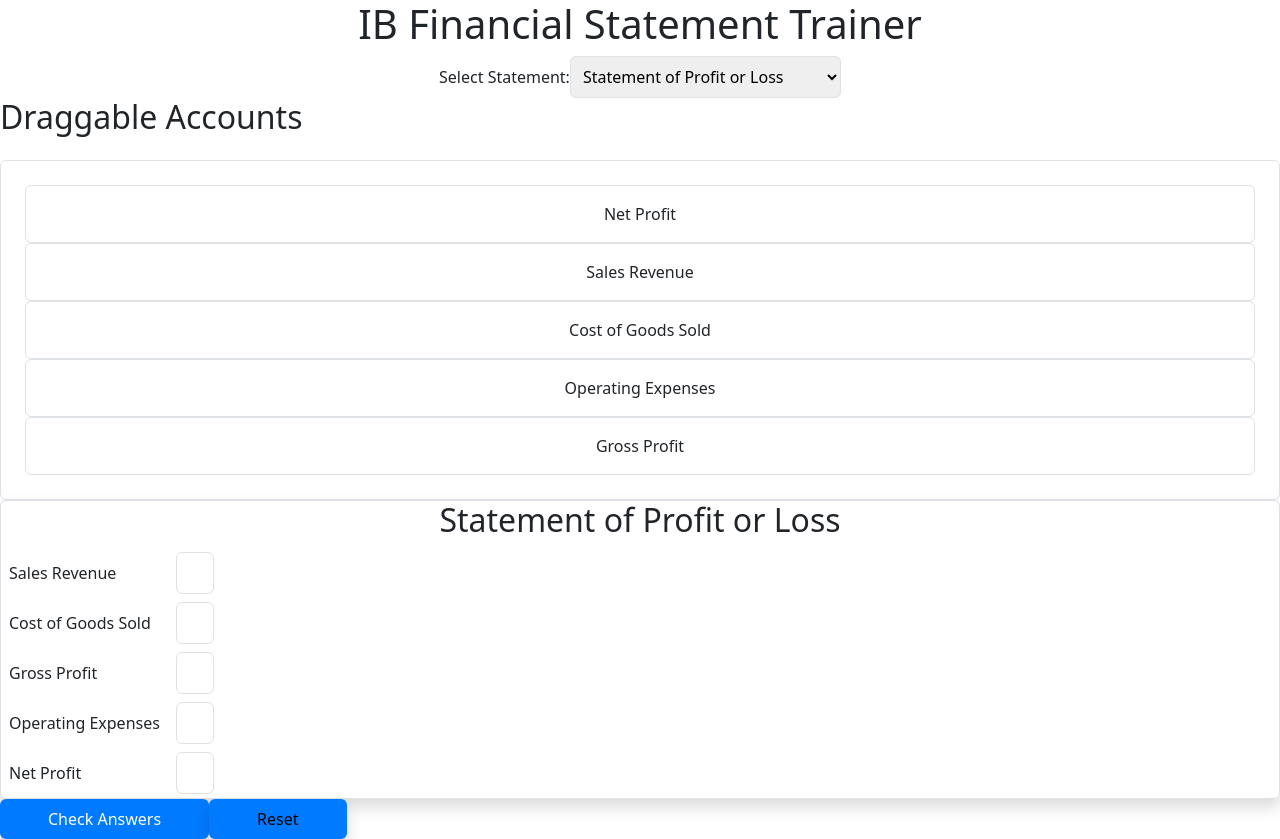
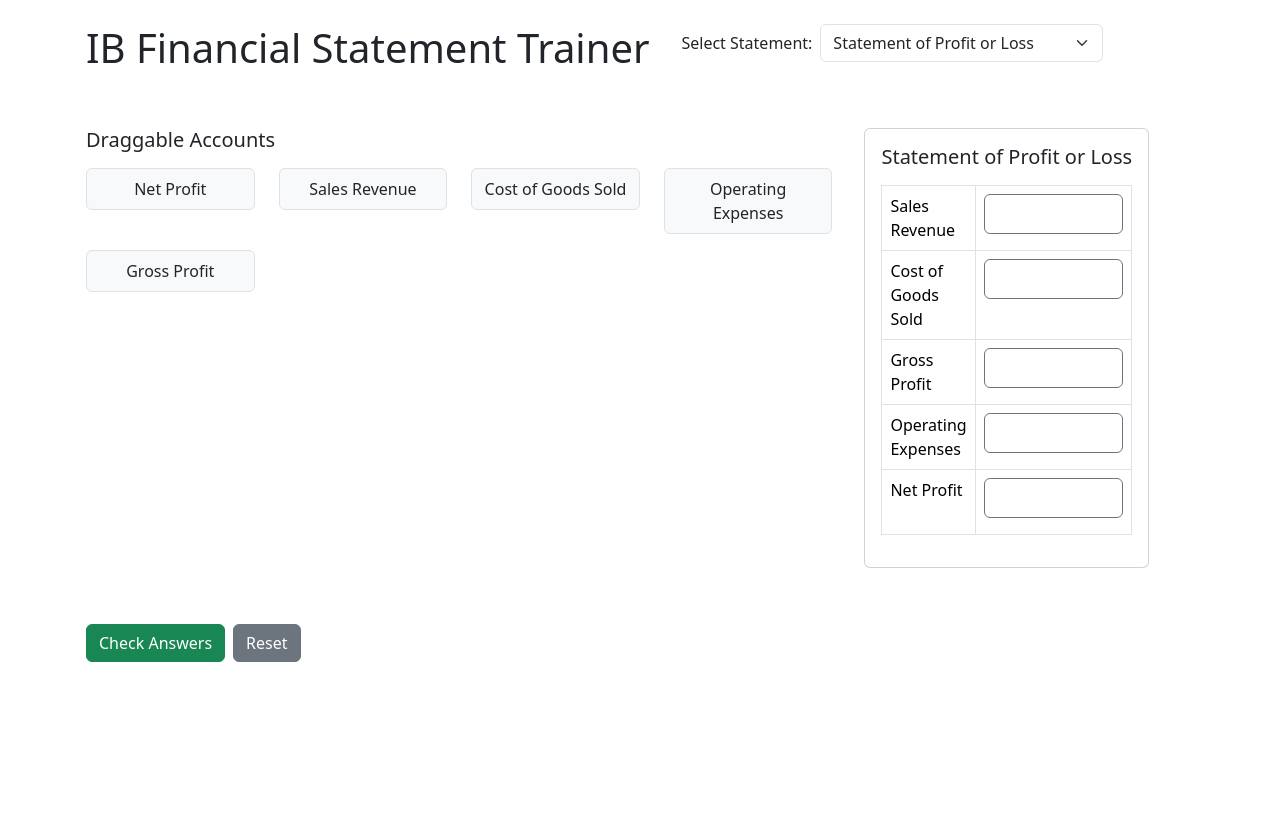
Before and after one commit to joncook1/financial-sorting-tool, a React (Create React App) app: page / in a window 1280 px wide. After the commit the page ends 800 px from the top, so only its background shows below. Built offline with nearby package versions, Linux system fonts and the light colour scheme.

Commit message:
Update App.js

```diff
--- a/src/App.js
+++ b/src/App.js
@@ -101,7 +101,7 @@ function DraggableItem({ id, children, hidden }) {
       style={style}
       {...listeners}
       {...attributes}
-      className="p-3 bg-white shadow-md border rounded text-center text-sm cursor-grab hover:shadow-lg"
+      className="border bg-light text-center p-2 mb-2 rounded"
     >
       {children}
     </div>
@@ -111,24 +111,19 @@ function DraggableItem({ id, children, hidden }) {
 function DroppableSlot({ id, current, showCorrect }) {
   const { isOver, setNodeRef } = useDroppable({ id });
   const isCorrect = current === id;
-  const highlight = isOver ? 'border-blue-400 bg-blue-50' : 'border-gray-300 bg-gray-100';
+  const highlight = isOver ? 'border-primary bg-light' : 'border-secondary bg-white';
 
   return (
     <div
       ref={setNodeRef}
-      className={`h-12 px-3 py-2 text-sm text-center rounded border ${highlight} flex items-center justify-center`}
+      className={`border ${highlight} p-2 text-center mb-2 rounded`}
+      style={{ minHeight: '2.5rem' }}
     >
-      {current ? (
-        <div>
-          <div>{current}</div>
-          {showCorrect && (
-            <div className={`text-xs mt-1 ${isCorrect ? 'text-green-600' : 'text-red-600'}`}>
-              {isCorrect ? '✅ Correct' : `Correct: ${id}`}
-            </div>
-          )}
+      {current || ''}
+      {showCorrect && current && (
+        <div className={`small mt-1 text-${isCorrect ? 'success' : 'danger'}`}>
+          {isCorrect ? '✔️' : id}
         </div>
-      ) : (
-        <div className="text-gray-300 italic">&nbsp;</div>
       )}
     </div>
   );
@@ -160,13 +155,13 @@ export default function App() {
 
   return (
     <DndContext onDragEnd={handleDragEnd}>
-      <div className="p-6 max-w-5xl mx-auto font-sans">
-        <h1 className="text-3xl font-bold mb-6 text-center">IB Financial Statement Trainer</h1>
+      <div className="container py-4">
+        <h1 className="display-6 text-center mb-4">IB Financial Statement Trainer</h1>
 
-        <div className="mb-6 text-center">
-          <label className="mr-2 text-lg font-medium">Select Statement:</label>
+        <div className="mb-4 text-center">
+          <label className="form-label me-2">Select Statement:</label>
           <select
-            className="p-2 border rounded"
+            className="form-select d-inline-block w-auto"
             value={mode}
             onChange={(e) => {
               setMode(e.target.value);
@@ -179,29 +174,31 @@ export default function App() {
           </select>
         </div>
 
-        <div className="mb-10">
-          <h2 className="text-xl font-semibold mb-4">Draggable Accounts</h2>
-          <div className="bg-gray-50 border rounded p-4 grid grid-cols-2 sm:grid-cols-3 lg:grid-cols-4 gap-3">
+        <div className="mb-4">
+          <h2 className="h5 mb-3">Draggable Accounts</h2>
+          <div className="row gy-2">
             {draggableItems.map((item) => (
-              <DraggableItem key={item} id={item} hidden={usedItems.includes(item)}>
-                {item}
-              </DraggableItem>
+              <div className="col-6 col-md-3" key={item}>
+                <DraggableItem id={item} hidden={usedItems.includes(item)}>
+                  {item}
+                </DraggableItem>
+              </div>
             ))}
           </div>
         </div>
 
-        <div className="bg-white border rounded p-6 shadow">
-          <h2 className="text-2xl font-semibold text-center mb-6">{mode}</h2>
-          <div className="space-y-8">
+        <div className="card mb-4">
+          <div className="card-body">
+            <h2 className="h5 text-center mb-3">{mode}</h2>
             {Object.entries(modeSubsections).map(([sectionTitle, sectionItems]) => (
-              <div key={sectionTitle}>
-                {sectionTitle && <h3 className="text-md font-bold border-b mb-2 pb-1 text-gray-700">{sectionTitle}</h3>}
-                <table className="w-full table-fixed border-t border-b">
+              <div key={sectionTitle} className="mb-3">
+                {sectionTitle && <h3 className="h6 border-bottom pb-1">{sectionTitle}</h3>}
+                <table className="table table-bordered mb-0">
                   <tbody>
                     {sectionItems.map((itemLabel) => (
-                      <tr key={itemLabel} className="border-b">
-                        <td className="w-1/3 py-1 px-2 text-sm text-left text-gray-700 font-medium">{itemLabel}</td>
-                        <td className="w-2/3 py-1 px-2">
+                      <tr key={itemLabel}>
+                        <td className="w-25">{itemLabel}</td>
+                        <td>
                           <DroppableSlot
                             id={itemLabel}
                             current={placements[itemLabel]}
@@ -217,16 +214,16 @@ export default function App() {
           </div>
         </div>
 
-        <div className="mt-10 flex justify-center gap-4">
+        <div className="text-center">
           <button
             onClick={() => setSubmitted(true)}
-            className="bg-green-600 text-white px-5 py-2 rounded shadow hover:bg-green-700"
+            className="btn btn-success me-2"
           >
             Check Answers
           </button>
           <button
             onClick={handleReset}
-            className="bg-gray-300 text-black px-5 py-2 rounded shadow hover:bg-gray-400"
+            className="btn btn-secondary"
           >
             Reset
           </button>
```
